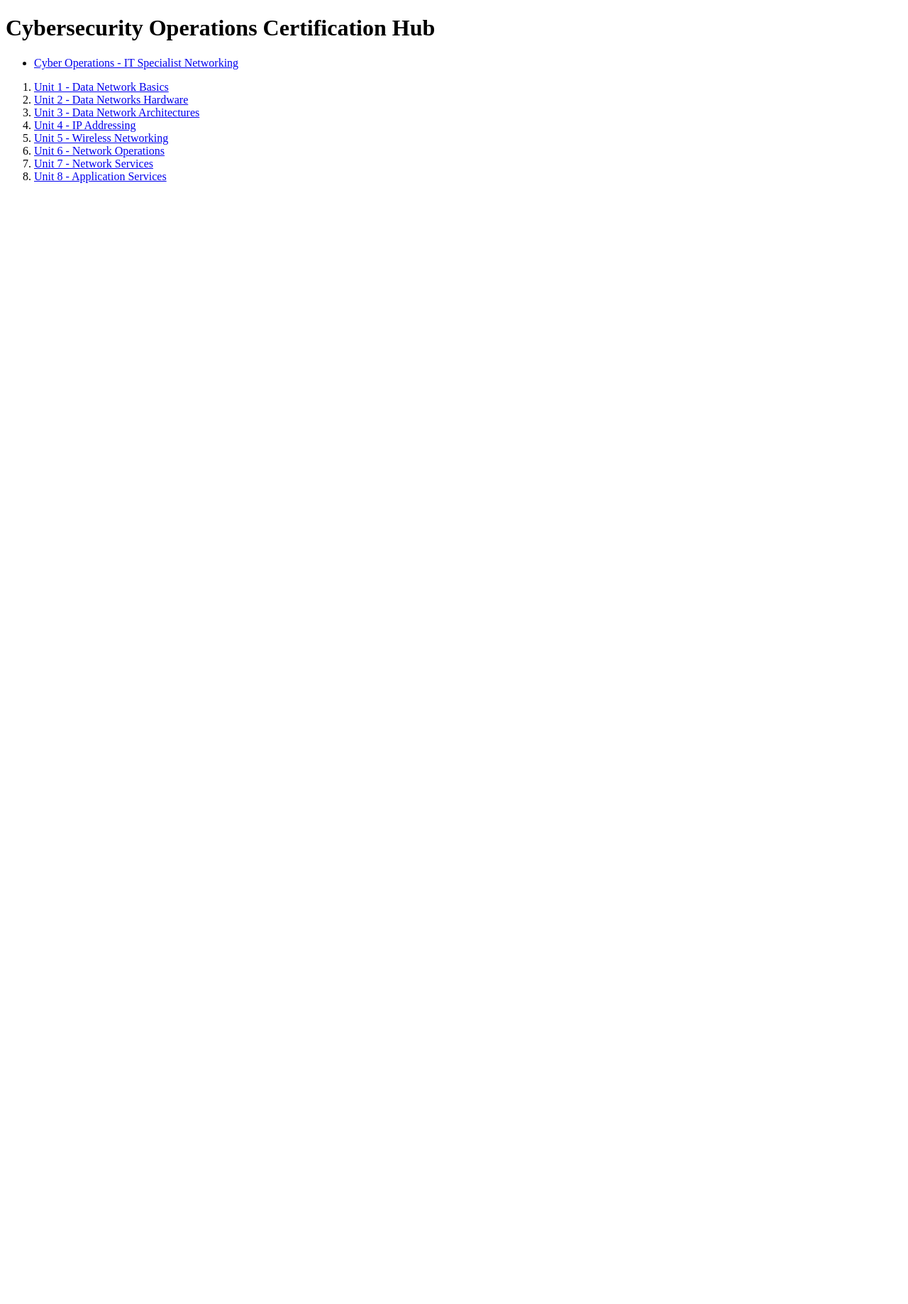
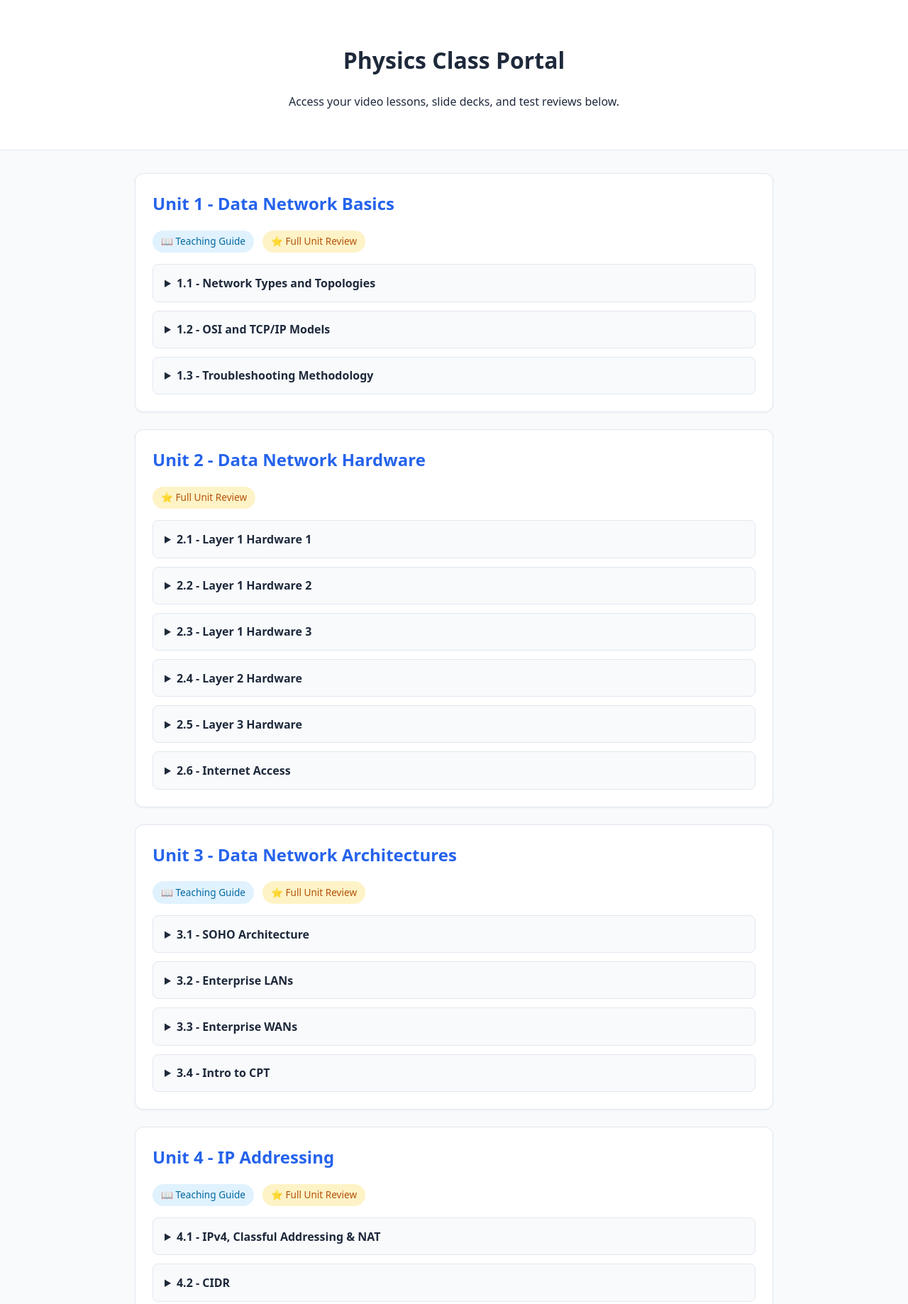
Before and after one commit to mconway20/Cyber-Ops-Review, a plain HTML site: page index.html in a window 1280 px wide. Shown: the top 1838 px of the page at 71% size. Before the commit the page ends 800 px from the top, so only its background shows below. Drawn offline with Linux system fonts and the light colour scheme.

Commit message:
Implement initial structure for Class Portal & Review Hub with dynamic unit loading

```diff
--- /dev/null
+++ b/data.json
@@ -0,0 +1,189 @@
+[
+  {
+    "id": 1,
+    "unitTitle": "Unit 1 - Data Network Basics",
+    "teachingGuide": "https://docs.google.com/document/d/1bSHsr9yB8EtoMjxV_FVGxbbfuC1PUNwctAZk_GaZGMk/edit?tab=t.0",
+    "fullUnitReview": "https://www.gimkit.com/view/68b70fcda08a47dd7193590d",
+    "chapters": [
+      {
+        "code": "1.1",
+        "title": "Network Types and Topologies",
+        "slides": "https://drive.google.com/open?id=10jvuFlW_mI9NUNBVlEim6G852UX45nd9GjAvPE0X5_0&usp=drive_copy",
+        "reviewGame": "https://wayground.com/admin/quiz/68a23b3da132fb40de302ac8",
+        "videos": "https://drive.google.com/drive/u/0/folders/1qFgy-_ly9MAalK9g3FYEgp5yiSGPfH7-"
+      },
+      {
+        "code": "1.2",
+        "title": "OSI and TCP/IP Models",
+        "slides": "https://drive.google.com/open?id=1-4Mbda0aZzrlV4JSXrn0c3WSHPhKRIbMmVxSAp79VcY&usp=drive_copy",
+        "reviewGame": "https://wayground.com/admin/quiz/68aef6f10786e36f6c0c3f06",
+        "videos": "https://drive.google.com/drive/u/0/folders/1m2ozTbkvmwpT_PDZnwgdouu0sEAKRlge"
+      },
+      {
+        "code": "1.3",
+        "title": "Troubleshooting Methodology",
+        "slides": "https://drive.google.com/open?id=1_I3qKx5eE9osBSO5fWftXmKssug-BtpoPL_U_IFj-Lk&usp=drive_copy",
+        "reviewGame": "https://wayground.com/admin/quiz/68af4c9beeb6e31cd689739a?fromPage=my-library-v2",
+        "videos": "https://drive.google.com/drive/u/0/folders/17nSoUFG6HGWa3dhJxio9bO5v8fayk_il"
+      }
+    ]
+  },
+  {
+    "id": 2,
+    "unitTitle": "Unit 2 - Data Network Hardware",
+    "teachingGuide": "",
+    "fullUnitReview": "https://www.gimkit.com/view/68cc2f2cf56dc4c91f9a65aa",
+    "chapters": [
+      {
+        "code": "2.1",
+        "title": "Layer 1 Hardware 1",
+        "slides": "https://drive.google.com/open?id=1HcrgqQ-XbKaLMO8KGeA32qLKuVaf4q-tnu8SPnT2H8Y&usp=drive_copy",
+        "reviewGame": "https://wayground.com/admin/quiz/68c98e06f134083ba915397d",
+        "videos": "https://drive.google.com/drive/u/0/folders/1y5fLbAQYkHFYiiqosSVzUCxRq8Cyyx1P&usp=drive_copy"
+      },
+      {
+        "code": "2.2",
+        "title": "Layer 1 Hardware 2",
+        "slides": "https://drive.google.com/open?id=1xwC9q3nEGLt3SAvVJjIuR8yCZx7Px7qwy26Si8DJVVA&usp=drive_copy",
+        "reviewGame": "https://wayground.com/admin/quiz/68c99e85c3de12af34cc6cc5",
+        "videos": "https://drive.google.com/drive/u/0/folders/1zsTQjpf9_CV_wgy7gT2ysgiPVIq0is2A&usp=drive_copy"
+      },
+      {
+        "code": "2.3",
+        "title": "Layer 1 Hardware 3",
+        "slides": "https://drive.google.com/open?id=1d01afW5H1jdnBQSWrL6prgZoWPz-zql5iEaXagBxVdc&usp=drive_copy",
+        "reviewGame": "https://wayground.com/admin/quiz/68c9bc168def29f466f33eb2",
+        "videos": "https://drive.google.com/drive/u/0/folders/13WQpUDPs_1C7BAKjw9s9ylcJKsqHqlrv&usp=drive_copy"
+      },
+      {
+        "code": "2.4",
+        "title": "Layer 2 Hardware",
+        "slides": "https://drive.google.com/open?id=1IHnNVsW3RDW1drcR9eTjAkMu02jbfA5DrHl9QamPgE4&usp=drive_copy",
+        "reviewGame": "https://wayground.com/admin/quiz/68caf9a7e053caa9c64b3d26",
+        "videos": "https://drive.google.com/drive/u/0/folders/14LCJ4McGn_2dSewHSNSFwm9kKekzH7mU&usp=drive_copy"
+      },
+      {
+        "code": "2.5",
+        "title": "Layer 3 Hardware",
+        "slides": "https://drive.google.com/open?id=1ERGRwSmrQoWNkxgAaCyhjIpgHjj-iSineNK9J73UMwU&usp=drive_copy",
+        "reviewGame": "https://wayground.com/admin/quiz/68cb0166c727be548a2941bf",
+        "videos": "https://drive.google.com/drive/u/0/folders/1Lci46YU823TJFqjkB0CeIqe_jA3tCmHJ&usp=drive_copy"
+      },
+      {
+        "code": "2.6",
+        "title": "Internet Access",
+        "slides": "https://drive.google.com/open?id=1YpsYjpURdIbxDHqHn2ziLVAdiXY6h7Pm0dQTwBznkSI&usp=drive_copy",
+        "reviewGame": "https://wayground.com/admin/quiz/68cbf5ffd55509bf780f2a8f",
+        "videos": "https://drive.google.com/drive/u/0/folders/1pOuyhsA5VSblMytxXXU3D-gsqrvjSAwd&usp=drive_copy"
+      }
+    ]
+  },
+  {
+    "id": 3,
+    "unitTitle": "Unit 3 - Data Network Architectures",
+    "teachingGuide": "https://docs.google.com/document/d/1N9RkxXbSRyyeyLSluqfXPUfZBHbqdOcxSRLQ_NTk2aY/edit?tab=t.0",
+    "fullUnitReview": "https://www.gimkit.com/view/68e64e4ba044f21bc00247d6",
+    "chapters": [
+      {
+        "code": "3.1",
+        "title": "SOHO Architecture",
+        "slides": "https://drive.google.com/open?id=1uGcaYg6XheB51Nd21p-b47WhSTCx6FPh2R7azALSSoY&usp=drive_copy",
+        "reviewGame": "https://wayground.com/admin/quiz/68dff72c83900b6f63c22117",
+        "videos": "https://drive.google.com/drive/u/0/folders/1hYldPiWakiD53GSd9AWgsOGLUzZ5r0j-"
+      },
+      {
+        "code": "3.2",
+        "title": "Enterprise LANs",
+        "slides": "https://drive.google.com/open?id=1LptSmPDxj-SqyC_A5pgYcQNZb_e7vnRC-gfaKPcN12k&usp=drive_copy",
+        "reviewGame": "https://wayground.com/admin/quiz/68e4ff5b3cf9a6f93f3fb615",
+        "videos": "https://drive.google.com/drive/u/0/folders/1C9UHPo0ALywbQzrGBcHeLAOSaBIKazJB&usp=drive_copy"
+      },
+      {
+        "code": "3.3",
+        "title": "Enterprise WANs",
+        "slides": "https://drive.google.com/open?id=1RkZ3TeZLV1Y8LwUptGLh6MmeLBmWl6HyCf9JFYxBE-0&usp=drive_copy",
+        "reviewGame": "https://wayground.com/admin/quiz/68e6478ba6db35b48e2af2b4",
+        "videos": "https://drive.google.com/drive/u/0/folders/1ACRGJ1Q-s-5cTP-ciKLLplZkQ4Pq3r-f&usp=drive_copy"
+      },
+      {
+        "code": "3.4",
+        "title": "Intro to CPT",
+        "slides": "https://drive.google.com/open?id=1KH28wY43ZtOF5Wk44UPzooCdNgvf_YHiVp2sxpb0EB0&usp=drive_copy",
+        "reviewGame": "",
+        "videos": "https://drive.google.com/drive/u/0/folders/1qg5JPQ9zB3byq5PRFL0y1MbP-e-XwDrh&usp=drive_copy"
+      }
+    ]
+  },
+  {
+    "id": 4,
+    "unitTitle": "Unit 4 - IP Addressing",
+    "teachingGuide": "https://docs.google.com/document/d/1wBVXUDt2EPzK6e4q7hzWpvtdJLU9uB-2G9gjxIizfTQ/edit?tab=t.0",
+    "fullUnitReview": "https://www.gimkit.com/view/6904b8ddb4e35e2a639a306b",
+    "chapters": [
+      {
+        "code": "4.1",
+        "title": "IPv4, Classful Addressing & NAT",
+        "slides": "https://drive.google.com/open?id=1CqzmF7jXJnE2JK1clia1FIAsRp35s2ZSQxCw64O9lYI&usp=drive_copy",
+        "reviewGame": "https://wayground.com/admin/quiz/6903885223df90d73a7b38fb",
+        "videos": "https://drive.google.com/drive/u/0/folders/1TekxGWCGOq1EXh1DnS6dG-JIs5sQKlpr&usp=drive_copy"
+      },
+      {
+        "code": "4.2",
+        "title": "CIDR",
+        "slides": "https://drive.google.com/open?id=1qG6unTZgILEfsAUKMhPOeRHF0vjPL6UTDAhyMkuHarI&usp=drive_copy",
+        "reviewGame": "https://wayground.com/admin/quiz/69038eb6e84cc223dd84a132",
+        "videos": "https://drive.google.com/drive/u/0/folders/1UFVDo45L6qa_ArfSqCYzbOY3ssNVM4x1&usp=drive_copy"
+      },
+      {
+        "code": "4.3",
+        "title": "DHCP",
+        "slides": "https://drive.google.com/open?id=1AjnuSnIaNVPhDz6H4IenmhH2dQ3fPyoIy-O6bskxVXM&usp=drive_copy",
+        "reviewGame": "https://wayground.com/admin/quiz/6903913daf1c9683bfce2f09",
+        "videos": "https://drive.google.com/drive/u/0/folders/1wqhSbH9d-aMbFQlrd-Q2RJxqXUAVP9Bq&usp=drive_copy"
+      },
+      {
+        "code": "4.4",
+        "title": "IPv6",
+        "slides": "https://drive.google.com/open?id=1YZ_NZaJNP4PmWFEFXQYfu_BoodwkPgWi25mNdSOp0lw&usp=drive_copy",
+        "reviewGame": "https://wayground.com/admin/quiz/6908fa975a24f9e1c4b44584",
+        "videos": "https://drive.google.com/drive/u/0/folders/1FMPQ8XRwZLi7yauLK13FRVvl8dqE6KFQ&usp=drive_copy"
+      },
+      {
+        "code": "4.5",
+        "title": "IP Troubleshooting",
+        "slides": "https://drive.google.com/open?id=14Kz23vBy7l0Qaeec8f7l0UXIEN9ZiKgsjZV8bMfYZBQ&usp=drive_copy",
+        "reviewGame": "https://wayground.com/admin/quiz/69090a6a83bbc017803f882f",
+        "videos": "https://drive.google.com/drive/u/0/folders/1kmcwiqH2c0d57S9YEtug7YNwhNNe7Veg&usp=drive_copy"
+      }
+    ]
+  },
+  {
+    "id": 5,
+    "unitTitle": "Unit 5 - Wireless Networking",
+    "teachingGuide": "",
+    "fullUnitReview": "https://www.gimkit.com/view/693064cd611fb104b04f5648",
+    "chapters": [
+      {
+        "code": "5.1",
+        "title": "WiFi Concepts",
+        "slides": "https://drive.google.com/open?id=1lsicwq7y7zHn5RcSs-JqMtHrdFBpqX4Zgq2Cc1aKbdM&usp=drive_copy",
+        "reviewGame": "https://wayground.com/admin/quiz/693064dd7cdccbdda1678d07",
+        "videos": "https://drive.google.com/drive/u/0/folders/1JoDb_7tkH9m3z4u7KxWifS5lWtt_hC8F&usp=drive_copy"
+      },
+      {
+        "code": "5.2",
+        "title": "Wireless Network Planning",
+        "slides": "https://drive.google.com/open?id=1eqLrRRakrgPgFGB8GXfE1jFDxTVjo7nsTygHPlUQZYw&usp=drive_copy",
+        "reviewGame": "https://wayground.com/admin/quiz/69306b2f5d90ba8e8c9cade5",
+        "videos": "https://drive.google.com/drive/u/0/folders/1h_AKkgmkFa9cuCnX8j-J8pTFWSxitkRl&usp=drive_copy"
+      },
+      {
+        "code": "5.3",
+        "title": "Wireless Network Troubleshooting",
+        "slides": "https://drive.google.com/open?id=1P__LVlKRpA-iSW1OCbqWk-3GJM5XvVHyP2g42HzGCUI&usp=drive_copy",
+        "reviewGame": "https://wayground.com/admin/quiz/69307014fa3431d91fa1cd62",
+        "videos": "https://drive.google.com/drive/u/0/folders/1RupLJ2IogXzVnkL0z0iRpkpvXOMPFZUY&usp=drive_copy"
+      }
+    ]
+  }
+]
--- a/index.html
+++ b/index.html
@@ -1,27 +1,26 @@
 <!DOCTYPE html>
-<html>
+<html lang="en">
 <head>
-    <title>Cybersecurity Certification Hub</title>
+    <meta charset="UTF-8">
+    <meta name="viewport" content="width=device-width, initial-scale=1.0">
+    <title>Class Portal & Review Hub</title>
+    <link rel="stylesheet" href="style.css">
 </head>
-
 <body>
 
-<h1>Cybersecurity Operations Certification Hub</h1>
+    <header class="site-header">
+        <h1>Physics Class Portal</h1>
+        <p>Access your video lessons, slide decks, and test reviews below.</p>
+    </header>
 
-<ul>
-<li><a href="level2.html">Cyber Operations - IT Specialist Networking</a></li>
-</ul>
+    <main id="units-container" class="units-grid">
+        <!-- JavaScript will dynamically inject the units here -->
+    </main>
 
-<ol>
-    <li><a href="Unit1.html">Unit 1 - Data Network Basics</a></li>
-    <li><a href="Unit2.html">Unit 2 - Data Networks Hardware</a></li>
-    <li><a href="Unit3.html">Unit 3 - Data Network Architectures</a></li>
-    <li><a href="Unit4.html">Unit 4 - IP Addressing</a></li>
-    <li><a href="Unit5.html">Unit 5 - Wireless Networking</a></li>
-    <li><a href="Unit6.html">Unit 6 - Network Operations</a></li>
-    <li><a href="Unit7.html">Unit 7 - Network Services</a></li>
-    <li><a href="Unit8.html">Unit 8 - Application Services</a></li>
-</ol>
+    <footer class="site-footer">
+        <p>&copy; 2026 Class Portal. Hosted on GitHub Pages.</p>
+    </footer>
 
+    <script src="script.js"></script>
 </body>
 </html>
--- /dev/null
+++ b/script.js
@@ -0,0 +1,54 @@
+document.addEventListener("DOMContentLoaded", async () => {
+    const container = document.getElementById("units-container");
+
+    try {
+        const response = await fetch("data.json");
+        if (!response.ok) throw new Error("Could not load unit data.");
+
+        const units = await response.json();
+        container.innerHTML = "";
+
+        units.forEach(unit => {
+            const card = document.createElement("article");
+            card.className = "unit-card";
+
+            // Header links (Teaching Guide & Full Unit Review if available)
+            let topLinksHTML = '<div class="unit-top-links">';
+            if (unit.teachingGuide) {
+                topLinksHTML += `<a href="${unit.teachingGuide}" target="_blank" class="badge-link guide">📖 Teaching Guide</a>`;
+            }
+            if (unit.fullUnitReview) {
+                topLinksHTML += `<a href="${unit.fullUnitReview}" target="_blank" class="badge-link review">⭐ Full Unit Review</a>`;
+            }
+            topLinksHTML += '</div>';
+
+            // Build chapter dropdowns
+            let chaptersHTML = '<div class="chapters-list">';
+            unit.chapters.forEach(ch => {
+                chaptersHTML += `
+                    <details class="chapter-dropdown">
+                        <summary><strong>${ch.code} - ${ch.title}</strong></summary>
+                        <div class="chapter-content">
+                            ${ch.slides ? `<a href="${ch.slides}" target="_blank" class="resource-btn slides-btn">📊 Slides</a>` : ''}
+                            ${ch.reviewGame ? `<a href="${ch.reviewGame}" target="_blank" class="resource-btn game-btn">🎮 Review Game</a>` : ''}
+                            ${ch.videos ? `<a href="${ch.videos}" target="_blank" class="resource-btn video-btn">🎥 Videos Folder</a>` : ''}
+                        </div>
+                    </details>
+                `;
+            });
+            chaptersHTML += '</div>';
+
+            card.innerHTML = `
+                <h2>${unit.unitTitle}</h2>
+                ${topLinksHTML}
+                ${chaptersHTML}
+            `;
+
+            container.appendChild(card);
+        });
+
+    } catch (error) {
+        console.error("Error loading units:", error);
+        container.innerHTML = `<p style="color: red; text-align: center;">Failed to load course materials.</p>`;
+    }
+});
--- /dev/null
+++ b/style.css
@@ -0,0 +1,136 @@
+:root {
+    --primary: #2563eb;
+    --bg-color: #f8fafc;
+    --card-bg: #ffffff;
+    --text-main: #1e293b;
+    --text-muted: #64748b;
+    --border-color: #e2e8f0;
+}
+
+body {
+    font-family: system-ui, -apple-system, sans-serif;
+    background-color: var(--bg-color);
+    color: var(--text-main);
+    margin: 0;
+    padding: 0;
+    line-height: 1.5;
+}
+
+.site-header {
+    background: var(--card-bg);
+    padding: 2.5rem 1rem;
+    text-align: center;
+    border-bottom: 1px solid var(--border-color);
+}
+
+.units-grid {
+    max-width: 900px;
+    margin: 2rem auto;
+    padding: 0 1rem;
+    display: grid;
+    gap: 1.5rem;
+}
+
+.unit-card {
+    background: var(--card-bg);
+    border: 1px solid var(--border-color);
+    border-radius: 12px;
+    padding: 1.5rem;
+    box-shadow: 0 1px 3px rgba(0,0,0,0.05);
+}
+
+.unit-card h2 {
+    margin-top: 0;
+    color: var(--primary);
+    font-size: 1.5rem;
+}
+
+.unit-top-links {
+    margin-bottom: 1rem;
+    display: flex;
+    gap: 0.75rem;
+    flex-wrap: wrap;
+}
+
+.badge-link {
+    font-size: 0.85rem;
+    padding: 0.35rem 0.75rem;
+    border-radius: 20px;
+    text-decoration: none;
+    font-weight: 500;
+}
+
+.badge-link.guide {
+    background: #e0f2fe;
+    color: #0369a1;
+}
+
+.badge-link.review {
+    background: #fef3c7;
+    color: #b45309;
+}
+
+.chapters-list {
+    display: flex;
+    flex-direction: column;
+    gap: 0.75rem;
+    margin-top: 1rem;
+}
+
+.chapter-dropdown {
+    background: #f8fafc;
+    border: 1px solid var(--border-color);
+    border-radius: 8px;
+    overflow: hidden;
+    transition: background 0.2s;
+}
+
+.chapter-dropdown[open] {
+    background: #ffffff;
+    border-color: var(--primary);
+}
+
+.chapter-dropdown summary {
+    padding: 0.85rem 1rem;
+    cursor: pointer;
+    font-weight: 600;
+    user-select: none;
+    color: var(--text-main);
+}
+
+.chapter-dropdown summary:hover {
+    background: #f1f5f9;
+}
+
+.chapter-content {
+    padding: 1rem;
+    border-top: 1px solid var(--border-color);
+    display: flex;
+    gap: 0.75rem;
+    flex-wrap: wrap;
+}
+
+.resource-btn {
+    display: inline-block;
+    padding: 0.5rem 1rem;
+    border-radius: 6px;
+    text-decoration: none;
+    font-size: 0.9rem;
+    font-weight: 500;
+    transition: opacity 0.2s;
+}
+
+.resource-btn:hover {
+    opacity: 0.85;
+}
+
+.slides-btn { background-color: #3b82f6; color: white; }
+.game-btn { background-color: #10b981; color: white; }
+.video-btn { background-color: #8b5cf6; color: white; }
+
+.site-footer {
+    text-align: center;
+    padding: 2rem;
+    color: var(--text-muted);
+    font-size: 0.875rem;
+}
```
